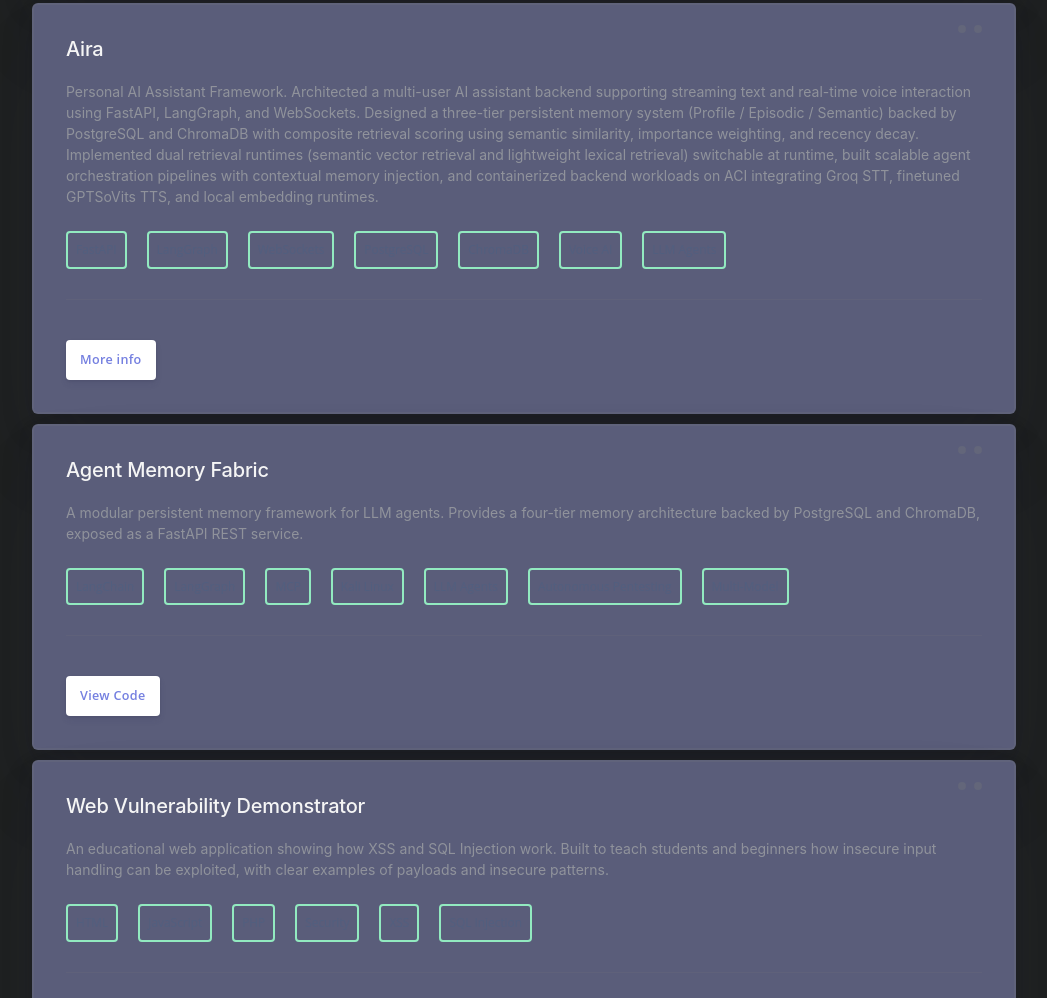
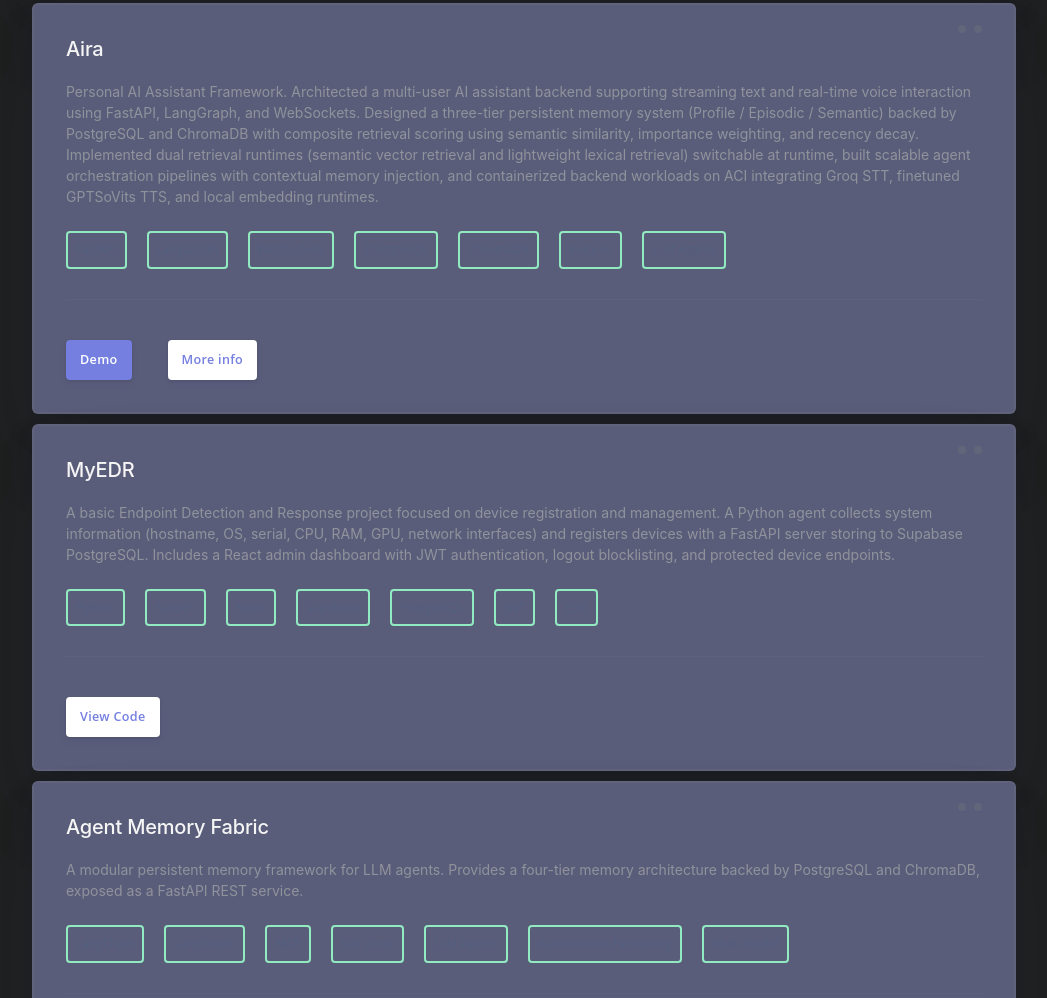
Before and after one commit to Thecoolguy00/arvindraj-portfolio-mk2, a plain HTML site: page index.html in a window 1280 px wide. Shown: the part 1704-2702 px from the top of the page, without its empty margins (116-1163 px from the left). Drawn offline with nearby package versions, Linux system fonts and the light colour scheme; a web font is replaced by a local one.

Commit message:
updated projects

```diff
--- a/index.html
+++ b/index.html
@@ -147,7 +147,38 @@
                     <span class="tag">LLM Agents</span>
                 </div>
                 <div class="card-footer">
+                    <a href="https://www.loom.com/share/4d6f142112e8473090a3bd73735591ce" class="btn-demo" target="_blank">Demo</a>
                     <a href="https://www.linkedin.com/feed/update/urn:li:activity:7477079104178098176/" class="btn-code" target="_blank">More info</a>
+                </div>
+            </div>
+
+            <div class="card">
+                <div class="project-number">
+                    <div class="dot"></div>
+                    <div class="dot"></div>
+                </div>
+                <h3>
+                    <a href="https://github.com/Thecoolguy00/MyEDR" class="project-link" target="_blank">
+                        MyEDR
+                    </a>
+                </h3>
+                <p>
+                    A basic Endpoint Detection and Response project focused on device registration and management. A Python
+                    agent collects system information (hostname, OS, serial, CPU, RAM, GPU, network interfaces) and registers
+                    devices with a FastAPI server storing to Supabase PostgreSQL. Includes a React admin dashboard with JWT
+                    authentication, logout blocklisting, and protected device endpoints.
+                </p>
+                <div class="project-tags">
+                    <span class="tag">Python</span>
+                    <span class="tag">FastAPI</span>
+                    <span class="tag">React</span>
+                    <span class="tag">Supabase</span>
+                    <span class="tag">PostgreSQL</span>
+                    <span class="tag">JWT</span>
+                    <span class="tag">EDR</span>
+                </div>
+                <div class="card-footer">
+                    <a href="https://github.com/Thecoolguy00/MyEDR" class="btn-code" target="_blank">View Code</a>
                 </div>
             </div>
 
```
